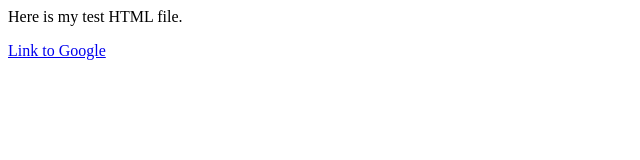
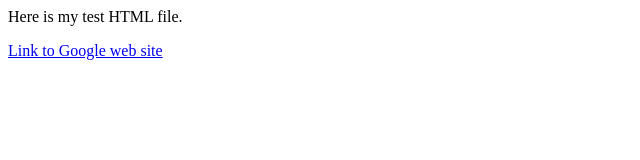
Before and after one commit to davidwennemer/test1, a plain HTML site: page testhtml.html in a window 1280 px wide. Shown: the full height of the page, 0-640 px from the left. Drawn offline with Linux system fonts and the light colour scheme.

Commit message:
Update testhtml.html

```diff
--- a/testhtml.html
+++ b/testhtml.html
@@ -1,4 +1,4 @@
 <html>
 <p>Here is my test HTML file.</p>
-<a href="http://www.google.com">Link to Google</a>
+<a href="http://www.google.com">Link to Google web site</a>
 </html>
```
